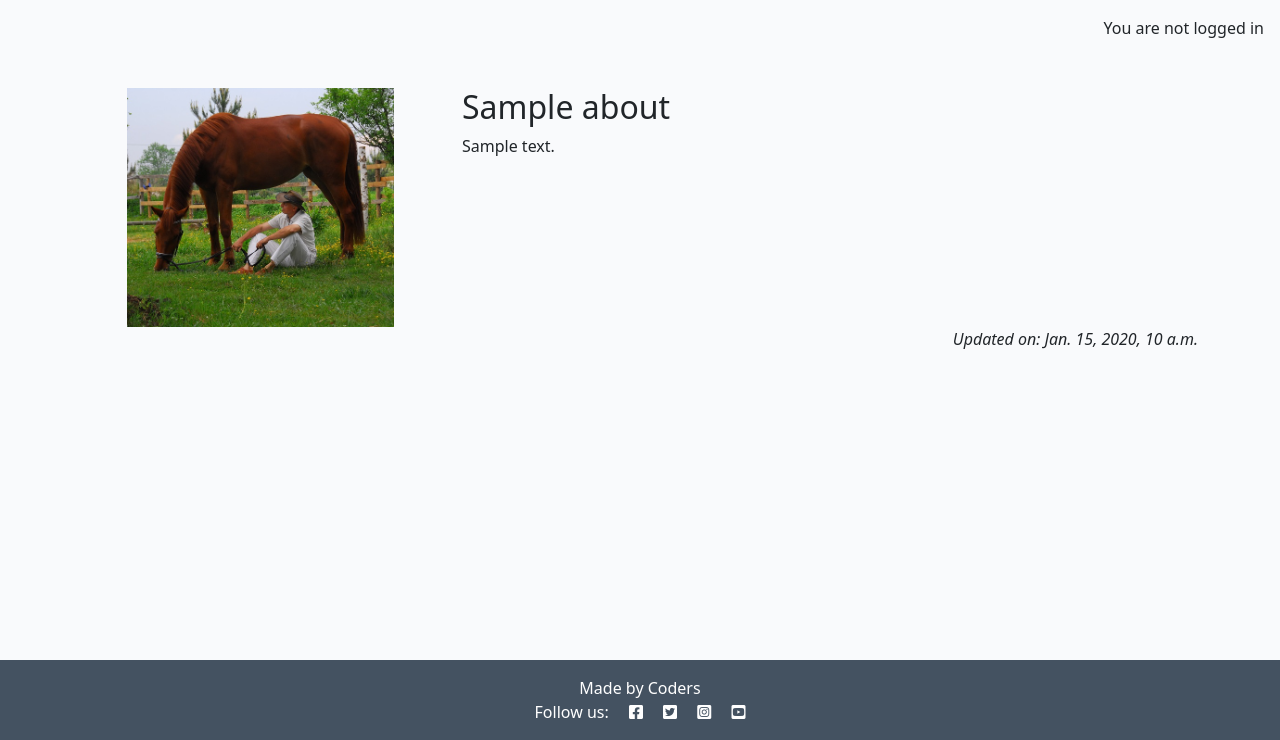
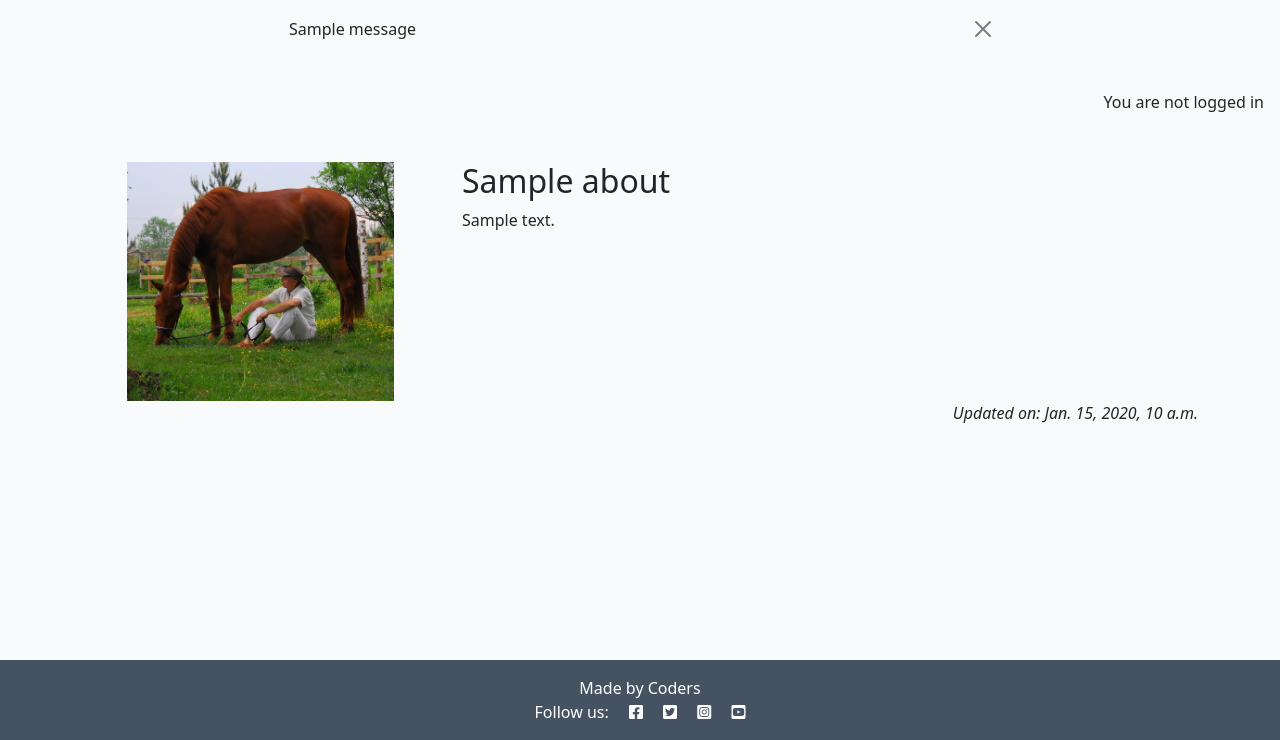
Before and after one commit to ireneuszcierpisz/author-site, a Django app: page /about/ in a window 1280 px wide. Shown: the part 60-800 px from the top of the page. Run offline with Django 4.2, Linux system fonts and the light colour scheme; tables that the repository leaves empty hold one stand-in row (values such as "Sample post"); one stand-in notice (Sample message) is shown; parts of the project's set-up code (start-up, migrations or seed data) failed here and were passed over.

Commit message:
Display a success message when a user posts a comment

```diff
--- a/blog/views.py
+++ b/blog/views.py
@@ -1,5 +1,6 @@
 from django.shortcuts import render, get_object_or_404
 from django.views import generic
+from django.contrib import messages
 from .forms import CommentForm
 from .models import Post
 
@@ -24,6 +25,10 @@ def post_detail(request, slug):
             comment.author = request.user
             comment.post = post
             comment.save()
+            messages.add_message(
+                request, messages.SUCCESS,
+                'Comment submitted and awaiting approval'
+            )
     comment_form = CommentForm()
 
     return render(
--- a/templates/base.html
+++ b/templates/base.html
@@ -99,7 +99,20 @@
         </div>
       </div>
     </nav>
-
+    <!-- displaying Django messages -->
+    <div class="container">
+        <div class="row">
+            <div class="col-md-8 offset-md-2">
+                {% for message in messages %}
+                <div class="alert {{ message.tags }} alert-dismissible
+            fade show" id="msg" role="alert">
+                    {{ message | safe }}
+                    <button type="button" class="btn-close" data-bs-dismiss="alert" aria-label="Close"></button>
+                </div>
+                {% endfor %}
+            </div>
+        </div>
+    </div>
     <main class="flex-shrink-0 main-bg">
         {% if user.is_authenticated %}
         <p class="text-end m-3">You are logged in as {{ user }}</p>
```
